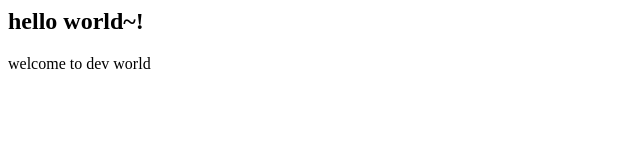
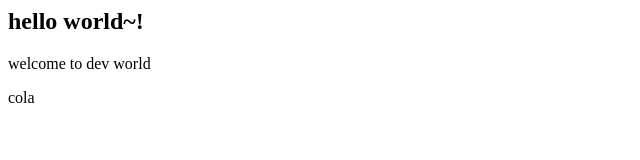
Before and after one commit to djshin2000/remote-branch, a plain HTML site: page index.html in a window 1280 px wide. Shown: the full height of the page, 0-640 px from the left. Drawn offline with Linux system fonts and the light colour scheme.

Commit message:
modified index.html

```diff
--- a/index.html
+++ b/index.html
@@ -4,5 +4,5 @@
     <h2>hello world~!</h2>
     <div>
         <p>welcome to dev world</p>
-    </div>
+        <p>cola </p>    </div>
 </body>
```
